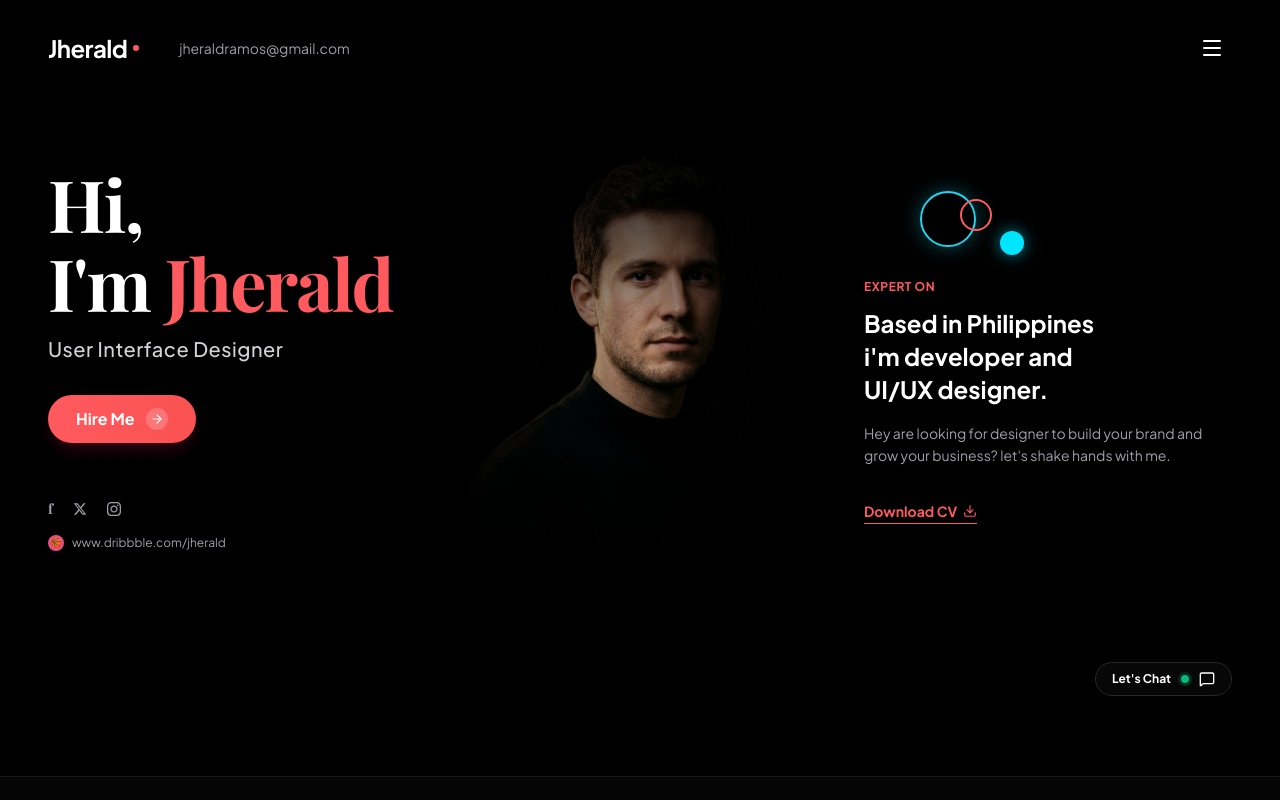
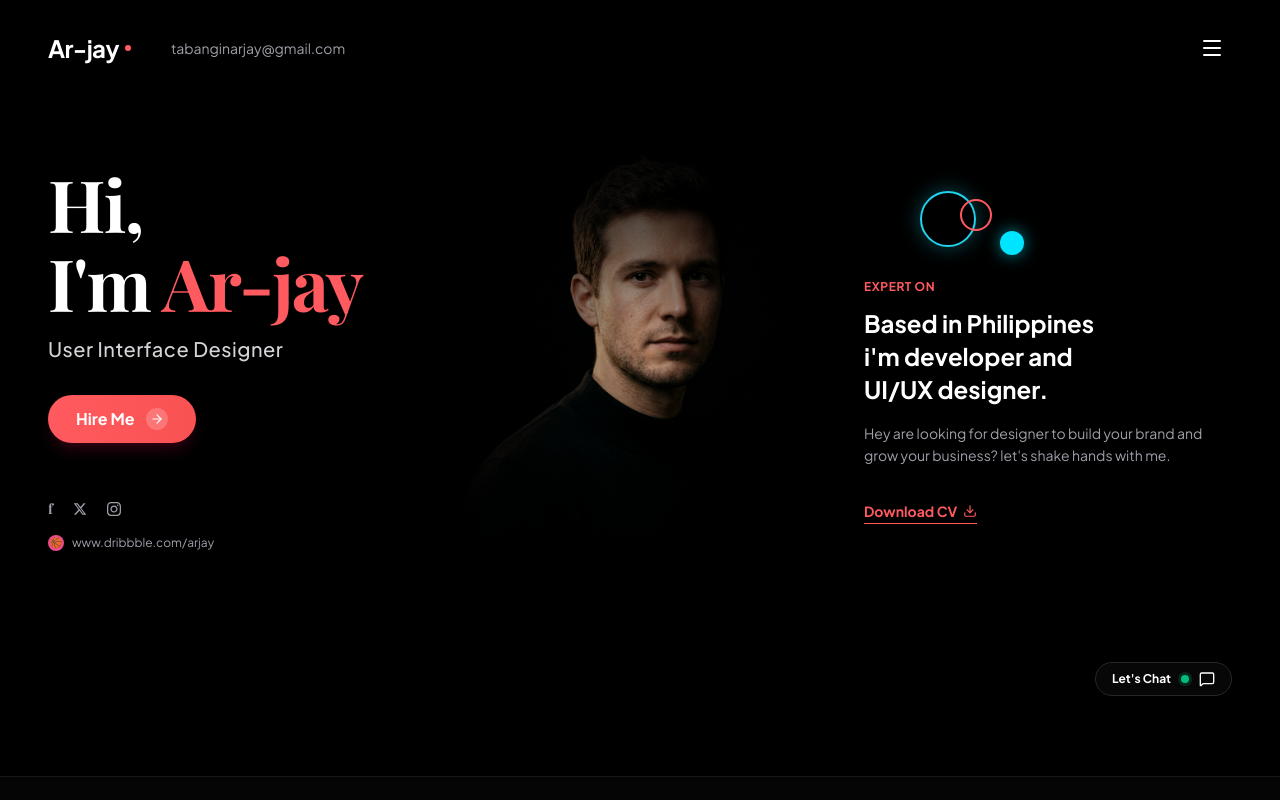
Before and after one commit to tabanginarjay-sketch/portfolio, a Next.js app in the folder portfolio/: page / in a window 1280 px wide. Shown: the top 800 px of the page. Built offline with nearby package versions, Linux system fonts and the light colour scheme; a web font is replaced by a local one.

Commit message:
Update name to Ar-jay Tabangin and email to tabanginarjay@gmail.com

```diff
--- a/portfolio/app/layout.tsx
+++ b/portfolio/app/layout.tsx
@@ -15,9 +15,9 @@ const plusJakarta = Plus_Jakarta_Sans({
 });
 
 export const metadata: Metadata = {
-  title: "Jherald Ramos | Full Stack Developer & UI/UX Designer",
-  description: "Personal Portfolio of Jherald Ramos - Full Stack Developer, Software Engineer & UI/UX Designer.",
-  keywords: ["Jherald Ramos", "Developer", "Portfolio", "UI/UX Designer", "Next.js", "React"],
+  title: "Ar-jay Tabangin | Full Stack Developer & UI/UX Designer",
+  description: "Personal Portfolio of Ar-jay Tabangin - Full Stack Developer, Software Engineer & UI/UX Designer.",
+  keywords: ["Ar-jay Tabangin", "Ar-jay", "Developer", "Portfolio", "UI/UX Designer", "Next.js", "React"],
 };
 
 export const viewport: Viewport = {
--- a/portfolio/app/page.tsx
+++ b/portfolio/app/page.tsx
@@ -148,23 +148,23 @@ export default function PortfolioPage() {
         {/* Brand Logo & Email Link */}
         <div className="flex items-center gap-6 sm:gap-10">
           <a href="#" className="group flex items-center gap-1.5 text-xl sm:text-2xl font-bold tracking-tight text-white">
-            <span>Jherald</span>
+            <span>Ar-jay</span>
             {/* Playful accent dot/graphic matching reference */}
             <span className="w-1.5 h-1.5 rounded-full bg-[#FF5A5F] group-hover:scale-150 transition-transform" />
           </a>
 
           <a
-            href="mailto:jheraldramos@gmail.com"
+            href="mailto:tabanginarjay@gmail.com"
             className="hidden sm:inline-block text-xs sm:text-sm text-zinc-400 hover:text-white transition-colors"
           >
-            jheraldramos@gmail.com
+            tabanginarjay@gmail.com
           </a>
         </div>
 
         {/* Right Menu Hamburger Button */}
         <div className="flex items-center gap-4">
           <a
-            href="mailto:jheraldramos@gmail.com"
+            href="mailto:tabanginarjay@gmail.com"
             className="sm:hidden text-xs text-zinc-400 hover:text-white"
           >
             Email
@@ -243,7 +243,7 @@ export default function PortfolioPage() {
             <div className="space-y-1">
               <h1 className="font-serif text-5xl sm:text-6xl lg:text-7xl font-bold tracking-tight text-white leading-[1.1]">
                 Hi, <br />
-                I&apos;m <span className="text-[#FF5A5F]">Jherald</span>
+                I&apos;m <span className="text-[#FF5A5F]">Ar-jay</span>
               </h1>
               <p className="text-zinc-300 text-lg sm:text-xl font-medium tracking-wide pt-2">
                 User Interface Designer
@@ -310,7 +310,7 @@ export default function PortfolioPage() {
                 <span className="w-4 h-4 rounded-full bg-[#EA4C89] flex items-center justify-center text-[10px] text-white">
                   🏀
                 </span>
-                <span>www.dribbble.com/jherald</span>
+                <span>www.dribbble.com/arjay</span>
               </a>
             </div>
           </div>
@@ -694,11 +694,11 @@ export default function PortfolioPage() {
         <div className="max-w-7xl mx-auto px-6 sm:px-10 lg:px-12 flex flex-col sm:flex-row items-center justify-between gap-6 text-center sm:text-left">
           <div className="space-y-1">
             <div className="flex items-center justify-center sm:justify-start gap-2 text-lg font-bold text-white">
-              <span>Jherald Ramos</span>
+              <span>Ar-jay Tabangin</span>
               <span className="w-1.5 h-1.5 rounded-full bg-[#FF5A5F]" />
             </div>
             <p className="text-xs text-zinc-500">
-              © 2026 Jherald Ramos • Full Stack Developer & UI/UX Designer. All rights reserved.
+              © 2026 Ar-jay Tabangin • Full Stack Developer & UI/UX Designer. All rights reserved.
             </p>
           </div>
 
@@ -787,11 +787,11 @@ export default function PortfolioPage() {
 
               <div className="pt-2 flex items-center justify-between gap-3">
                 <a
-                  href="mailto:jheraldramos@gmail.com"
+                  href="mailto:tabanginarjay@gmail.com"
                   className="text-xs text-zinc-400 hover:text-white flex items-center gap-1.5"
                 >
                   <Mail className="w-3.5 h-3.5 text-[#FF5A5F]" />
-                  <span>jheraldramos@gmail.com</span>
+                  <span>tabanginarjay@gmail.com</span>
                 </a>
 
                 <button
```
